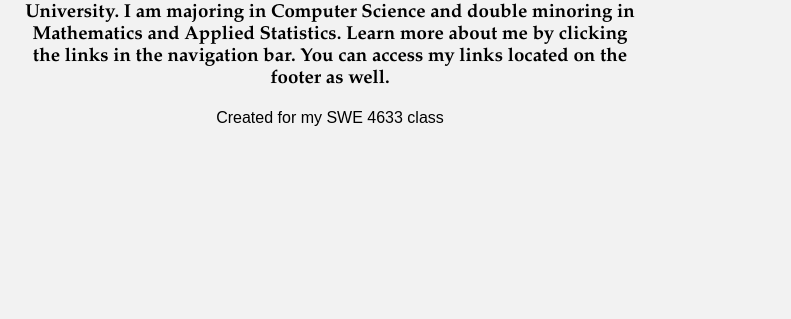
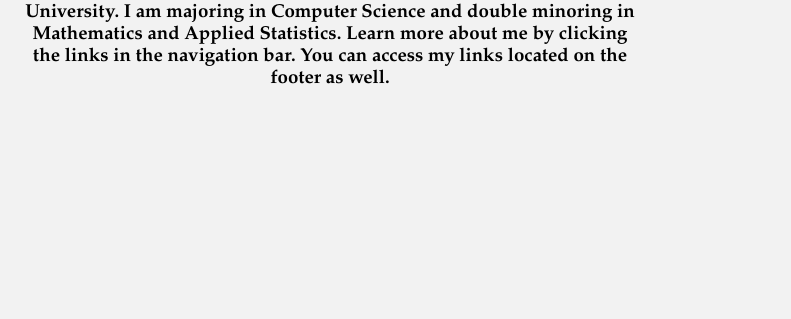
Before and after one commit to SanaR511/SanaWebsite, a plain HTML site: page index.html in a window 1280 px wide. Shown: the part 282-601 px from the top of the page, 0-791 px from the left. Drawn offline with Linux system fonts and the light colour scheme.

Commit message:
Update index.html

```diff
--- a/index.html
+++ b/index.html
@@ -24,7 +24,6 @@
             Learn more about me by clicking the links in the navigation bar.
             You can access my links located on the footer as well.
           </h3>
-          <p>Created for my SWE 4633 class</p>
       </div>
       <div class="column2">
         <img src="img/KSU.png" alt="School Logo" width="auto" height="300px" style="padding-left: 10px">
```
